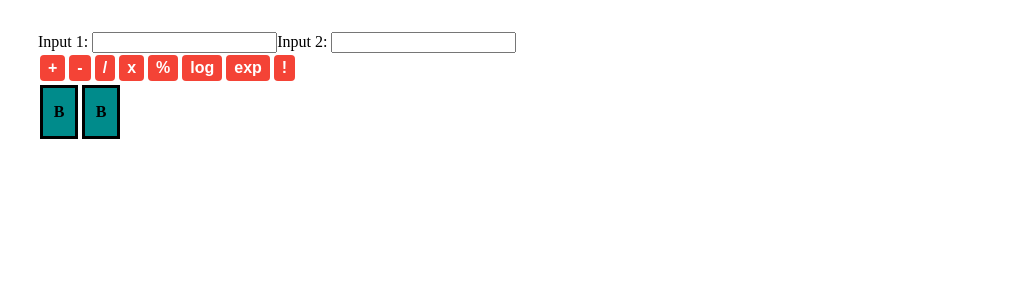
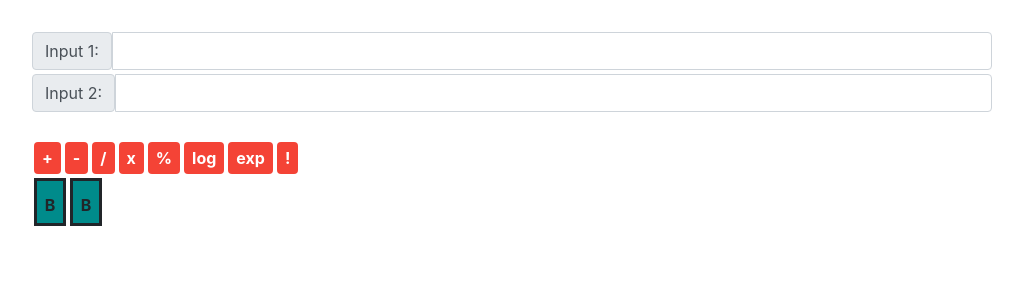
Before and after one commit to notyan/turing-machine, a React (Create React App) app: page / in a window 1280 px wide. Shown: the top 300 px of the page, without its empty margins (128-1151 px from the left). Built offline with nearby package versions, Linux system fonts and the light colour scheme.

Commit message:
Adding Bootstrap

```diff
--- a/public/index.html
+++ b/public/index.html
@@ -3,6 +3,7 @@
   <head>
     <meta charset="utf-8" />
     <link rel="icon" href="%PUBLIC_URL%/favicon.ico" />
+    <link rel="stylesheet" href="https://stackpath.bootstrapcdn.com/bootstrap/4.3.1/css/bootstrap.min.css" integrity="sha384-ggOyR0iXCbMQv3Xipma34MD+dH/1fQ784/j6cY/iJTQUOhcWr7x9JvoRxT2MZw1T" crossorigin="anonymous">
     <meta name="viewport" content="width=device-width, initial-scale=1" />
     <meta name="theme-color" content="#000000" />
     <meta
--- a/src/Input.js
+++ b/src/Input.js
@@ -55,14 +55,16 @@ class Input extends Component{
         })
         return(
             <div>
-                <input class='bttn' type="submit" id="delimiter" value="+" onClick={() => this.handleClick(tape, '+')}/>
-                <input class='bttn' type="submit" id="delimiter" value="-" onClick={() => this.handleClick(tape, '-')}/>
-                <input class='bttn' type="submit" id="delimiter" value="/" onClick={() => this.handleClick(tape, '/')}/>
-                <input class='bttn' type="submit" id="delimiter" value="x" onClick={() => this.handleClick(tape, 'x')}/>
-                <input class='bttn' type="submit" id="delimiter" value="%" onClick={() => this.handleClick(tape, '%')}/>
-                <input class='bttn' type="submit" id="delimiter" value="log" onClick={() => this.handleClick(tape, 'log')}/>
-                <input class='bttn' type="submit" id="delimiter" value="exp" onClick={() => this.handleClick(tape, 'exp')}/>
-                <input class='bttn' type="submit" id="delimiter" value="!" onClick={() => this.handleClick(tape, '!')}/>
+                <div className="btn-group" role="group" aria-label="Basic example">
+                    <input className='bttn' type="submit" id="delimiter" value="+" onClick={() => this.handleClick(tape, '+')}/>
+                    <input className='bttn' type="submit" id="delimiter" value="-" onClick={() => this.handleClick(tape, '-')}/>
+                    <input className='bttn' type="submit" id="delimiter" value="/" onClick={() => this.handleClick(tape, '/')}/>
+                    <input className='bttn' type="submit" id="delimiter" value="x" onClick={() => this.handleClick(tape, 'x')}/>
+                    <input className='bttn' type="submit" id="delimiter" value="%" onClick={() => this.handleClick(tape, '%')}/>
+                    <input className='bttn' type="submit" id="delimiter" value="log" onClick={() => this.handleClick(tape, 'log')}/>
+                    <input className='bttn' type="submit" id="delimiter" value="exp" onClick={() => this.handleClick(tape, 'exp')}/>
+                    <input className='bttn' type="submit" id="delimiter" value="!" onClick={() => this.handleClick(tape, '!')}/>
+                </div>
                 <div className="scroll-container" >
                     {variable.blank}
                     {print}
@@ -76,10 +78,14 @@ class Input extends Component{
         return(
             <div>
                 <form onSubmit={this.handleSubmit}>
-                    <label htmlFor="Input 1">Input 1: </label>
-                    <input type="text" id="first" onChange={this.handleChange}/>
-                    <label htmlFor="Input 2">Input 2: </label>
-                    <input type="text" id="second" onChange={this.handleChange}/>
+                    <div className="input-group mb-1">
+                        <span className="input-group-text" id="Input 1">Input 1:</span>
+                        <input className='form-control ' type="text" id="first" onChange={this.handleChange}/>
+                    </div>
+                    <div className="input-group mb-1">
+                        <span className="input-group-text" id="Input 1">Input 2:</span>
+                        <input className='form-control' type="text" id="second" onChange={this.handleChange}/>
+                    </div>
                     <br></br>
                     {this.tapeMaker()}
                 </form>
--- a/src/opr/Pangkat.js
+++ b/src/opr/Pangkat.js
@@ -240,7 +240,7 @@ class Pangkat extends Component {
     }
     rongpuluh(){
         if(this.state.newList[this.state.iter] === 0){
-            this.stateUpdate(this.state.iter+1, 20)
+            this.stateUpdate(this.state.iter-1, 20)
         }else if(this.state.newList[this.state.iter] === 1){
             this.stateUpdate(this.state.iter-1, 20)
         }else if(this.state.newList[this.state.iter] === 'B'){
```
